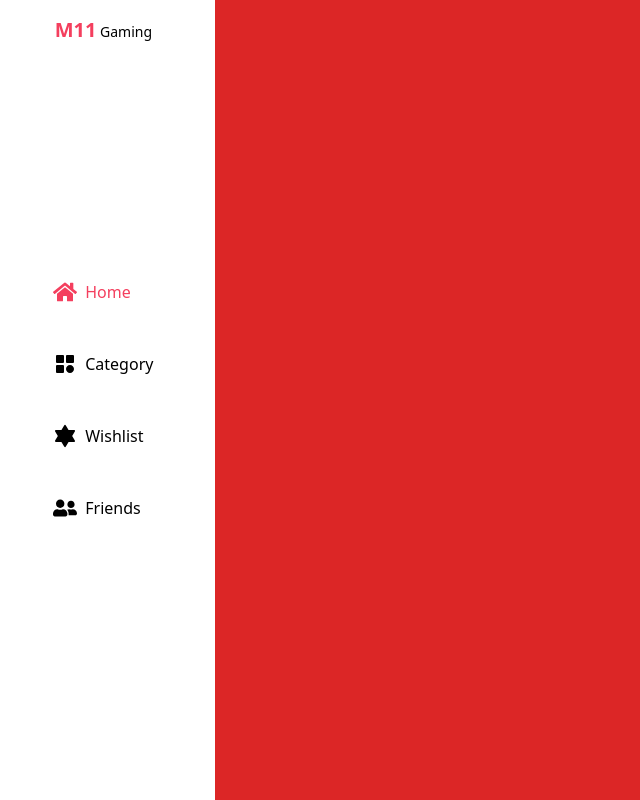
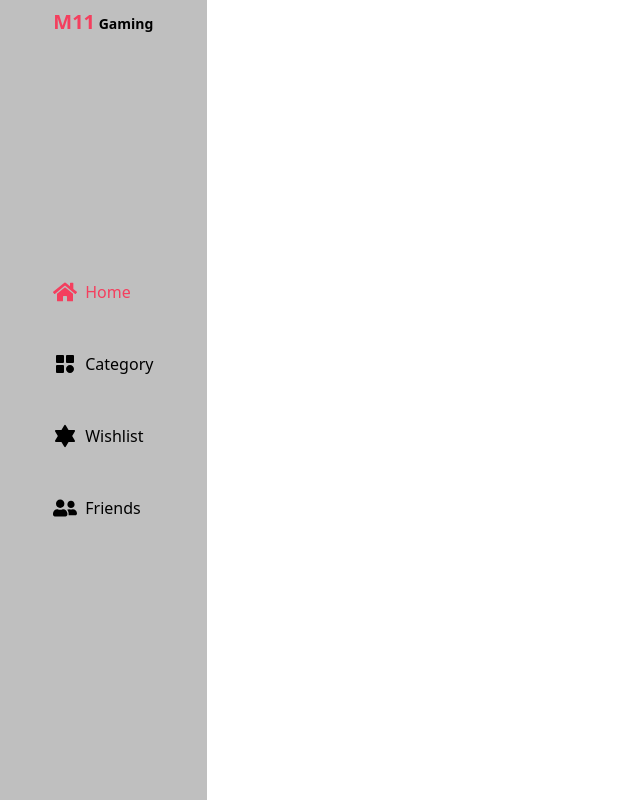
Before and after one commit to Memy11th/Game-center, a Next.js app: page / in a window 1280 px wide. Shown: the whole page, without its empty margins (0-640 px from the left). Built offline with nearby package versions, Linux system fonts and the light colour scheme.

Commit message:
sidenav ui adjustments

```diff
--- a/src/app/layout.tsx
+++ b/src/app/layout.tsx
@@ -19,7 +19,7 @@ export default function RootLayout({
         <GridContainer cols={12}>
           <SideNav />
 
-          <div className="md:col-span-10 col-span-12 min-h-screen bg-red-600">{children}</div>
+          <div className="md:col-span-10 col-span-12 min-h-screen ">{children}</div>
         </GridContainer>
       </body>
     </html>
--- a/src/components/SideNav.tsx
+++ b/src/components/SideNav.tsx
@@ -30,9 +30,11 @@ const NavLinks = [
 ]
 export default function SideNav() {
     return <>
-    <div className=' md:flex relative  md:flex-col my-2 hidden md:col-span-2 justify-center items-center'>
-    <h4 className=' absolute top-2 text-sm '><Link href={'/'} className='text-rose-500 font-bold text-xl'>M11</Link> Gaming</h4>
-    <div className='md:flex md:flex-col gap-8  '>
+    <div className=' md:flex relative bg-black/25  md:flex-col  hidden md:col-span-2 justify-center items-center'>
+    <h4 className=' absolute top-2 text-sm font-bold '>
+    <Link href={'/'} className='text-rose-500 font-bold text-xl'>M11</Link> Gaming
+    </h4>
+    <div className='md:flex md:flex-col gap-8 sticky inset-0  '>
 
     {NavLinks.map((navLink , index)=> <NavLinkComp key={index} Links={navLink}/>)}
 
```
